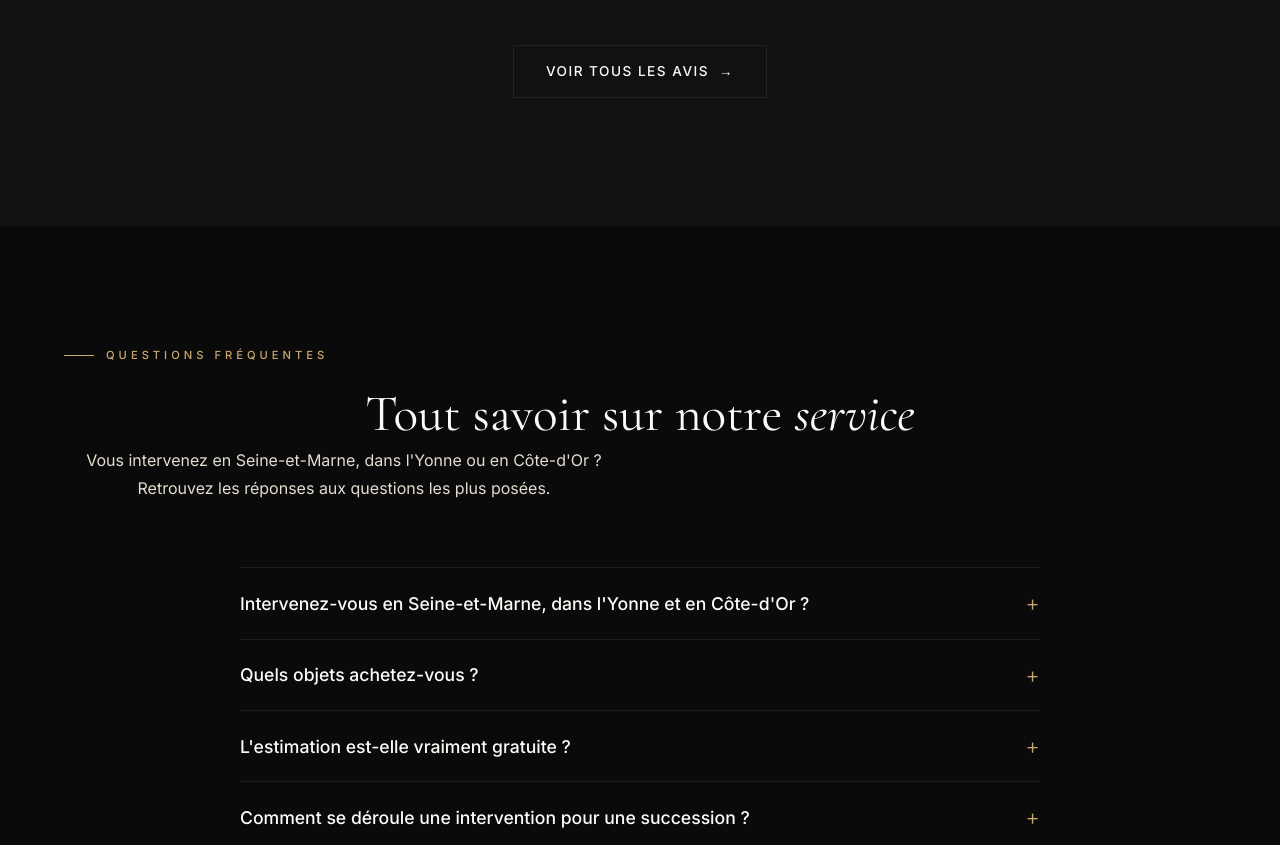
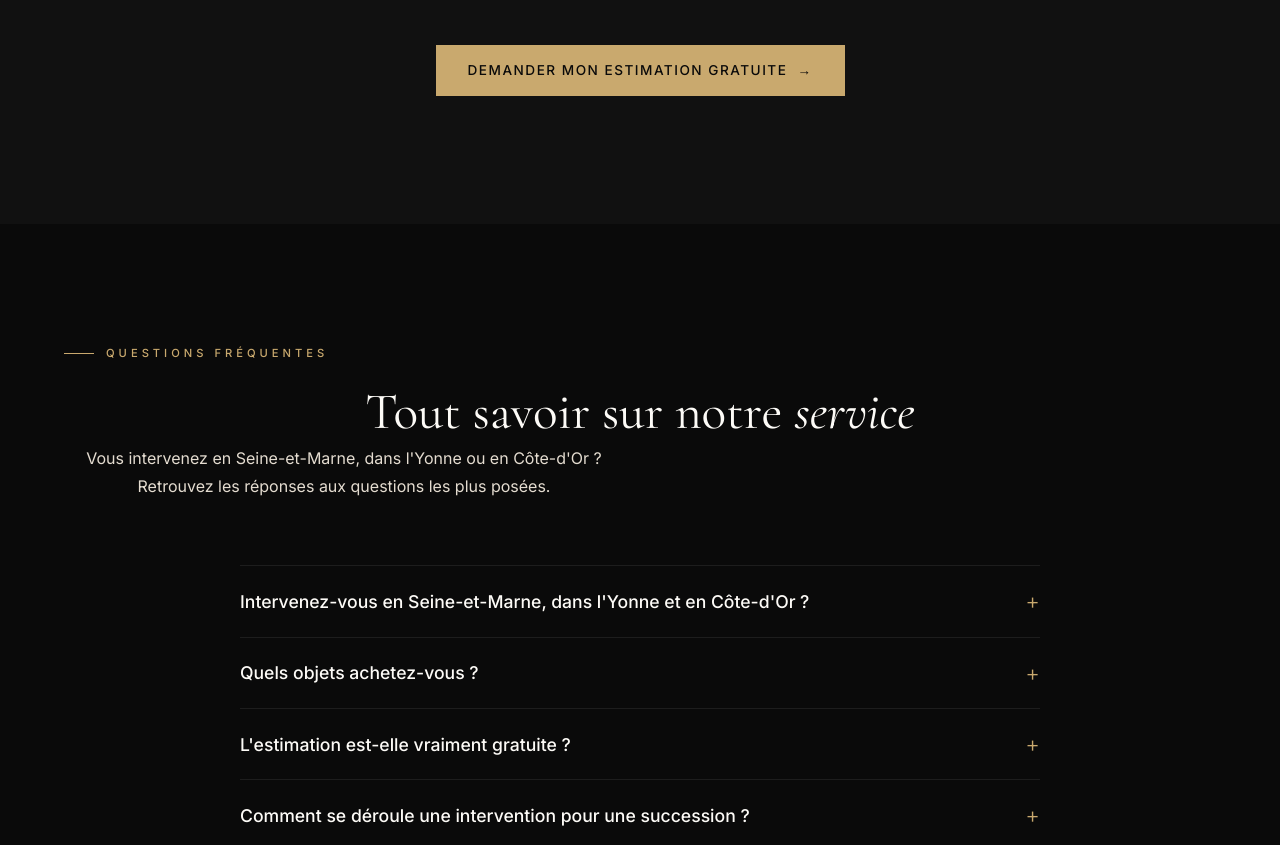
Before and after one commit to Attawwe/Maison-Lombar-test, a plain HTML site: page index.html in a window 1280 px wide. Shown: the part 4559-5404 px from the top of the page. Drawn offline with nearby package versions, Linux system fonts and the light colour scheme.

Commit message:
fix(avis): supprime le lien mort /pages/livre-dor (404)
Le bouton 'Voir tous les avis' pointait vers une URL Shopify residuelle
(/pages/livre-dor) inexistante sur le site statique -> page d'erreur.
Les 4 avis sont deja tous affiches et il n'existe pas de page 'tous les
avis'. Bouton remplace par un CTA de conversion vers #contact.

Co-Authored-By: Claude Opus 4.8 (1M context) <noreply@anthropic.com>

```diff
--- a/index.html
+++ b/index.html
@@ -2054,7 +2054,7 @@
         </div>
 
         <div style="text-align: center; margin-top: 48px;" class="reveal">
-          <a href="/pages/livre-dor" class="btn btn-outline btn-arrow">Voir tous les avis</a>
+          <a href="#contact" class="btn btn-gold btn-arrow">Demander mon estimation gratuite</a>
         </div>
       </div>
     </section>
```
